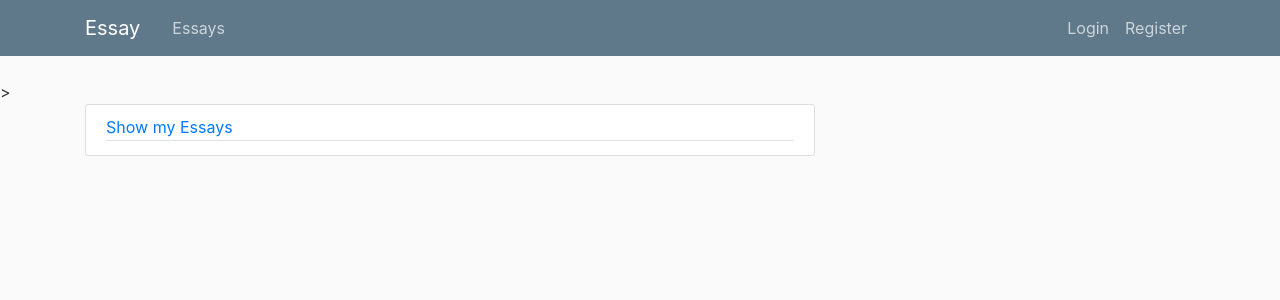
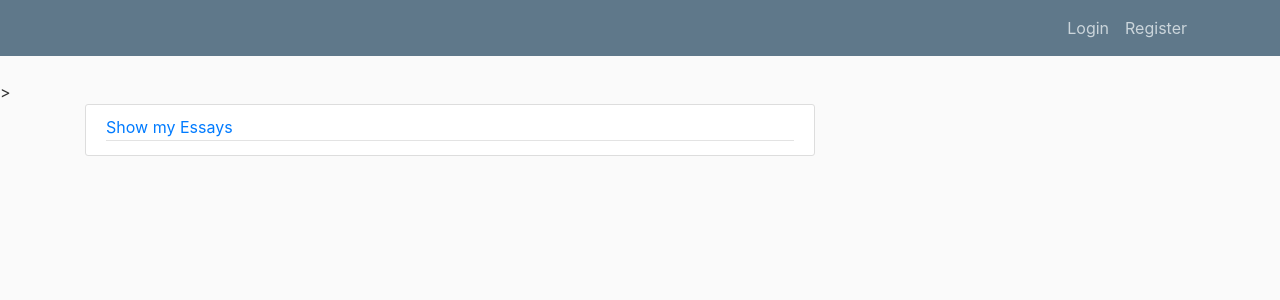
Before and after one commit to karthigan-rgb/essayapplication, a Django app: page / in a window 1280 px wide. Shown: the top 300 px of the page. Run offline with Django 3.2, Linux system fonts and the light colour scheme; some libraries are stand-ins or nearby versions.

Commit message:
Update base.html

```diff
--- a/EssayApp/templates/EssayApp/base.html
+++ b/EssayApp/templates/EssayApp/base.html
@@ -21,13 +21,11 @@
         <header class="site-header">
             <nav class="navbar navbar-expand-md navbar-dark bg-steel fixed-top">
                 <div class="container">
-                        <a class="navbar-brand mr-4" href="{%url 'EssayApp-Essays'%}">Essay</a>
                         <button class="navbar-toggler" type="button" data-toggle="collapse" data-target="#navbarToggle" aria-controls="navbarToggle" aria-expanded="false" aria-label="Toggle navigation">
                             <span class="navbar-toggler-icon"></span>
                         </button>
                     <div class="collapse navbar-collapse" id="navbarToggle">
                         <div class="navbar-nav mr-auto">
-                            <a class="nav-item nav-link" href="{%url 'EssayApp-Essays'%}">Essays</a>
                         </div>
         <!-- Navbar Right Side -->
                         <div class="navbar-nav">
```
